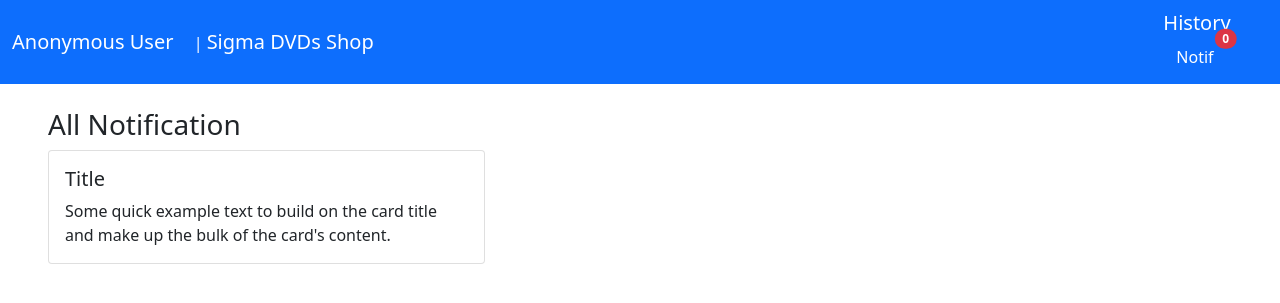
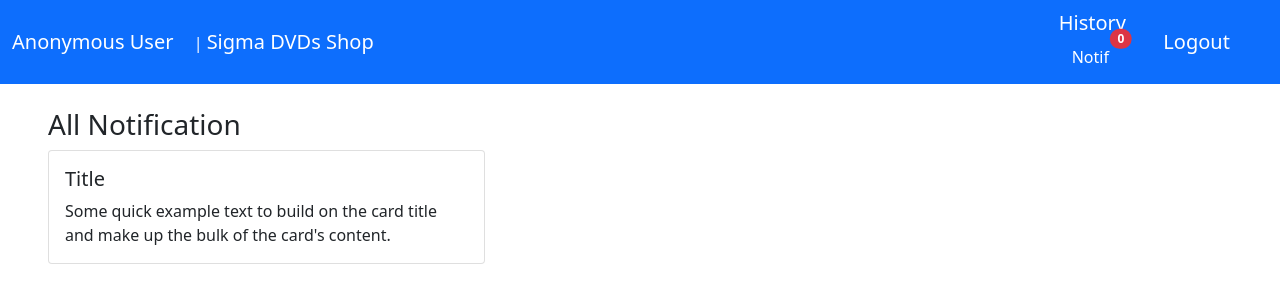
Before and after one commit to obikastanya/sigma-movie-dvds-rent, a Flask app: template application/renter/templates/notif.html in a window 1280 px wide. Shown: the top 303 px of the page. Run offline with Flask 2, Linux system fonts and the light colour scheme; the template is opened without the code that fills it, so the values that code supplies are empty.

Commit message:
add logout button

```diff
--- a/application/renter/templates/navbar.html
+++ b/application/renter/templates/navbar.html
@@ -1,6 +1,6 @@
 <nav class="navbar navbar-expand-lg navbar-dark text-white bg-primary">
     <div class="container-fluid">
-        <div class="col-11">
+        <div class="col-10">
             {% if session.get('user_name') %}
 
             <a class="navbar-brand" href="/profile">{{session.get('user_name')}}</a>
@@ -24,7 +24,10 @@
                   </button>
                 </a>
             </div>
+        </div>
 
+        <div class="col-1">
+          <a class="navbar-brand" href="/logout">Logout</a>
         </div>
       </div>
     </div>
```
